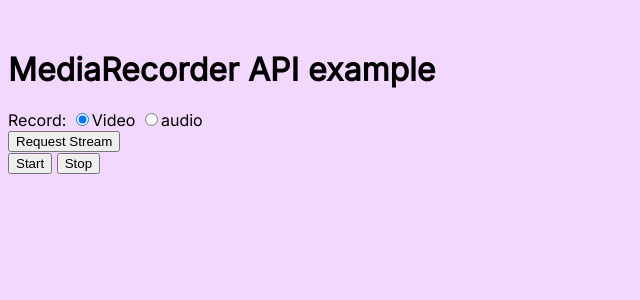
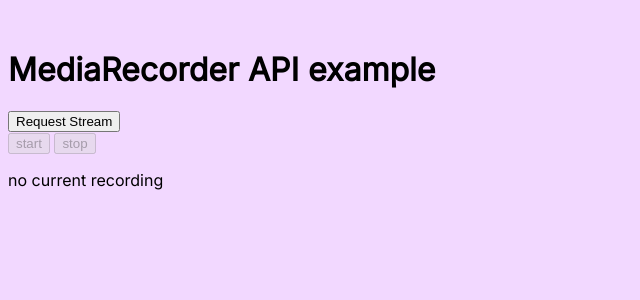
Before and after one commit to agercha/KaraoKey, a Django app: page /record in a window 1280 px wide. Shown: the top 300 px of the page, without its empty margins (0-640 px from the left). Run offline with Django 4.2, Linux system fonts and the light colour scheme; some libraries are stand-ins or nearby versions.

Commit message:
remove media type choices

```diff
--- a/web/KaraoKeySite/static/KaraoKeySite/record.js
+++ b/web/KaraoKeySite/static/KaraoKeySite/record.js
@@ -1,9 +1,11 @@
+// from https://github.com/Mido22/MediaRecorder-sample
+
 'use strict'
 
 let log = console.log.bind(console),
   id = val => document.getElementById(val),
   ul = id('ul'),
-  gUMbtn = id('gUMbtn'),
+  request_button = id('request_button'),
   start = id('start'),
   stop = id('stop'),
   stream,
@@ -12,36 +14,28 @@ let log = console.log.bind(console),
   chunks,
   media;
 
+request_button.onclick = e => {
+  media = {
+      tag: 'audio',
+      type: 'audio/ogg',
+      ext: '.ogg',
+      selector: {audio: true}
+    };
 
-gUMbtn.onclick = e => {
-  let mv = id('mediaVideo'),
-      mediaOptions = {
-        video: {
-          tag: 'video',
-          type: 'video/webm',
-          ext: '.mp4',
-          gUM: {video: true, audio: true}
-        },
-        audio: {
-          tag: 'audio',
-          type: 'audio/ogg',
-          ext: '.ogg',
-          gUM: {audio: true}
-        }
-      };
-  media = mv.checked ? mediaOptions.video : mediaOptions.audio;
-  navigator.mediaDevices.getUserMedia(media.gUM).then(_stream => {
+  navigator.mediaDevices.getUserMedia(media.selector).then(_stream => {
     stream = _stream;
-    id('gUMArea').style.display = 'none';
-    id('btns').style.display = 'inherit';
+    id('selection_area').style.display = 'none';
+    id('buttons_area').style.display = 'inherit';
     start.removeAttribute('disabled');
     recorder = new MediaRecorder(stream);
+    console.log(recorder);
     recorder.ondataavailable = e => {
       chunks.push(e.data);
       if(recorder.state == 'inactive')  makeLink();
     };
     log('got media successfully');
   }).catch(log);
+
 }
 
 start.onclick = e => {
@@ -53,26 +47,23 @@ start.onclick = e => {
 
 
 stop.onclick = e => {
+  console.log("stopped")
   stop.disabled = true;
   recorder.stop();
+  console.log("stopped2");
   start.removeAttribute('disabled');
 }
 
-
-
 function makeLink(){
+  console.log("making link");
   let blob = new Blob(chunks, {type: media.type })
     , url = URL.createObjectURL(blob)
     , li = document.createElement('li')
     , mt = document.createElement(media.tag)
-    , hf = document.createElement('a')
   ;
   mt.controls = true;
   mt.src = url;
-  hf.href = url;
-  hf.download = `${counter++}${media.ext}`;
-  hf.innerHTML = `donwload ${hf.download}`;
   li.appendChild(mt);
-  li.appendChild(hf);
+  ul.innerHTML = "";
   ul.appendChild(li);
 }
--- a/web/KaraoKeySite/templates/KaraoKeySite/home.html
+++ b/web/KaraoKeySite/templates/KaraoKeySite/home.html
@@ -28,5 +28,10 @@
       twinkle twinkle little star
     </a>
   </p>
+  <p>
+    <a href="{% url 'record' %}" id="id_nav_logout" class="header_button">
+      record
+    </a>
+  </p>
 </div>
 {% endblock %}
--- a/web/KaraoKeySite/templates/KaraoKeySite/record.html
+++ b/web/KaraoKeySite/templates/KaraoKeySite/record.html
@@ -10,22 +10,25 @@
 {% block page-content %}
   <h1> MediaRecorder API example</h1>
 
-  <div id='gUMArea'>
-    <div>
-    Record:
-      <input type="radio" name="media" value="video" checked id='mediaVideo'>Video
-      <input type="radio" name="media" value="audio">audio
-    </div>
-    <button class="btn btn-default"  id='gUMbtn'>Request Stream</button>
+  <div id='selection_area'>
+    <button id='request_button'>Request Stream</button>
   </div>
-  <div id='btns'>
-    <button  class="btn btn-default" id='start'>Start</button>
-    <button  class="btn btn-default" id='stop'>Stop</button>
+
+  <div id='buttons_area'>
+    <button id='start' disabled="disabled">start</button>
+    <button id='stop' disabled="disabled">stop</button>
   </div>
+
   <div>
-    <ul  class="list-unstyled" id='ul'></ul>
+    <ul  id='ul'></ul>
   </div>
+
+  <div id="result">
+    no current recording
+  </div>
+
   <script src="https://code.jquery.com/jquery-2.2.0.min.js"></script>
   <script src="https://maxcdn.bootstrapcdn.com/bootstrap/3.3.6/js/bootstrap.min.js"></script>
   <script src="../../static/KaraoKeySite/record.js"></script>
+
 {% endblock %}
```
